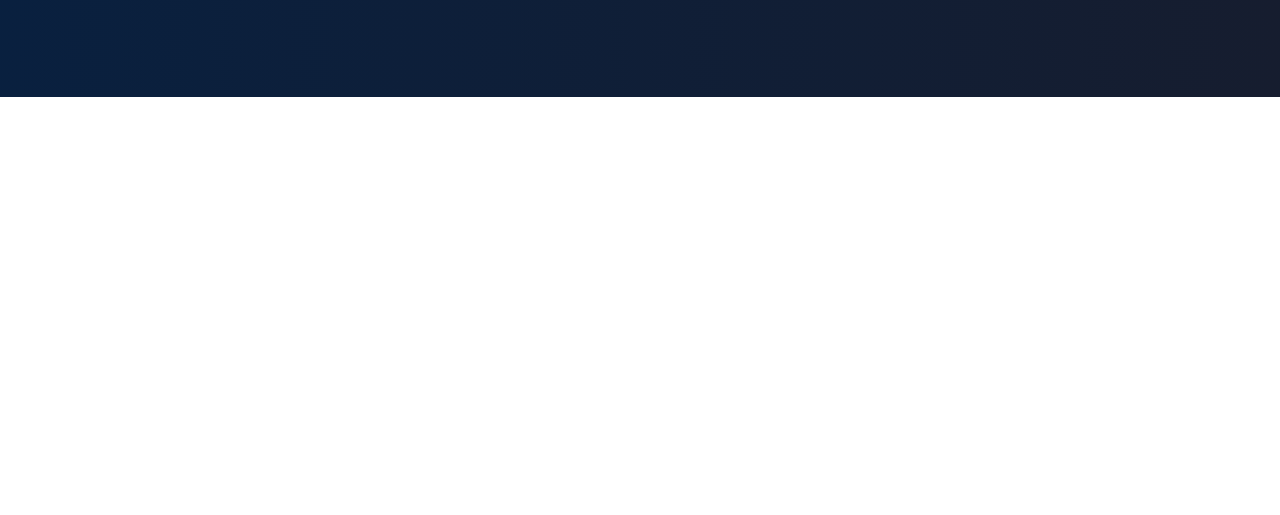
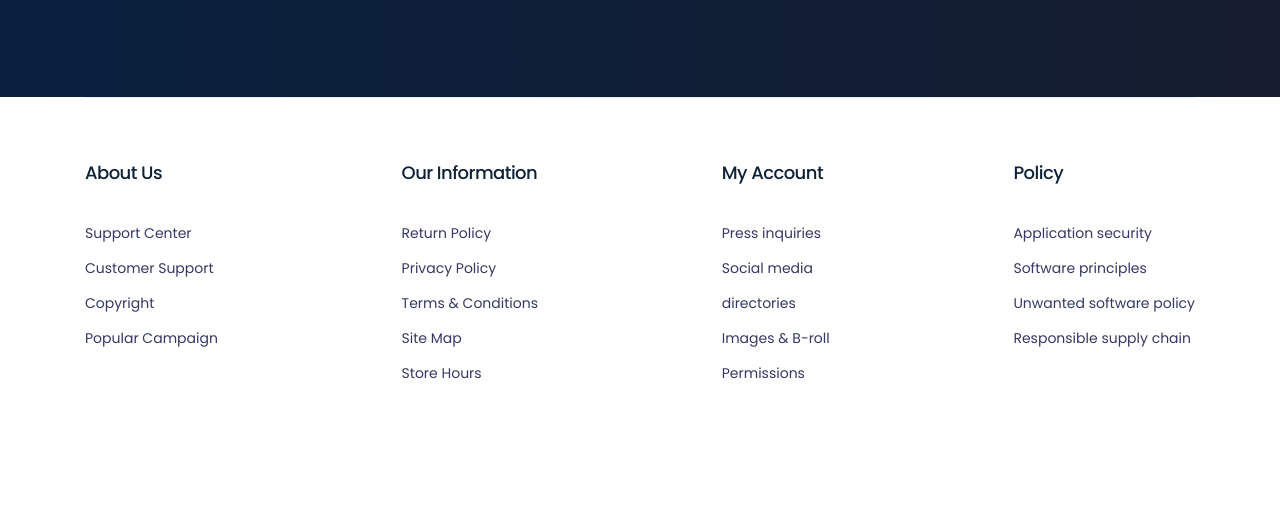
Before and after one commit to progdidi/healthy, a website: page app/index.html in a window 1280 px wide. Shown: the part 2991-3506 px from the top of the page. Before the commit the page ends 3088 px from the top, so only its background shows below. Drawn offline with Linux system fonts and the light colour scheme.

Commit message:
feat: feat footer section

```diff
--- a/app/index.html
+++ b/app/index.html
@@ -174,6 +174,43 @@
     </section>
 
 
+    <footer class="footer">
+        <div class="container">
+            <div class="footer__inner">
+                <ul class="footer-list">
+                    <h6 class="footer-list__title">About Us</h6>
+                    <li class="footer-list__item"><a href="" class="footer-list__item-link">Support Center</a></li>
+                    <li class="footer-list__item"><a href="" class="footer-list__item-link">Customer Support</a></li>
+                    <li class="footer-list__item"><a href="" class="footer-list__item-link"></a></li>
+                    <li class="footer-list__item"><a href="" class="footer-list__item-link">Copyright</a></li>
+                    <li class="footer-list__item"><a href="" class="footer-list__item-link">Popular Campaign</a></li>
+                </ul>
+                <ul class="footer-list">
+                    <h6 class="footer-list__title">Our Information</h6>
+                    <li class="footer-list__item"><a href="" class="footer-list__item-link">Return Policy </a></li>
+                    <li class="footer-list__item"><a href="" class="footer-list__item-link">Privacy Policy</a></li>
+                    <li class="footer-list__item"><a href="" class="footer-list__item-link">Terms & Conditions</a></li>
+                    <li class="footer-list__item"><a href="" class="footer-list__item-link">Site Map</a></li>
+                    <li class="footer-list__item"><a href="" class="footer-list__item-link">Store Hours</a></li>
+                </ul>
+                <ul class="footer-list">
+                    <h6 class="footer-list__title">My Account</h6>
+                    <li class="footer-list__item"><a href="" class="footer-list__item-link">Press inquiries</a></li>
+                    <li class="footer-list__item"><a href="" class="footer-list__item-link">Social media </a></li>
+                    <li class="footer-list__item"><a href="" class="footer-list__item-link">directories</a></li>
+                    <li class="footer-list__item"><a href="" class="footer-list__item-link">Images & B-roll</a></li>
+                    <li class="footer-list__item"><a href="" class="footer-list__item-link">Permissions</a></li>
+                </ul>
+                <ul class="footer-list">
+                    <h6 class="footer-list__title">Policy</h6>
+                    <li class="footer-list__item"><a href="" class="footer-list__item-link">Application security</a></li>
+                    <li class="footer-list__item"><a href="" class="footer-list__item-link">Software principles</a></li>
+                    <li class="footer-list__item"><a href="" class="footer-list__item-link">Unwanted software policy</a></li>
+                    <li class="footer-list__item"><a href="" class="footer-list__item-link">Responsible supply chain</a></li>
+                </ul>
+            </div>
+        </div>
+    </footer>
 
 
     <script src="js/main.js"></script>
--- /dev/null
+++ b/app/scss/blocks/_footer.scss
@@ -0,0 +1,28 @@
+.footer {
+    &__inner {
+        padding-top: 60px;
+        padding-bottom: 124px;
+        border-top: 1px solid #e5ecf4;;
+        display: flex;
+        align-items: flex-start;
+        justify-content: space-between;
+        .footer-list {
+            &__title {
+                margin-bottom: 28px;
+                font-weight: 500;
+                font-size: 18px;
+                line-height: 167%;
+                letter-spacing: -0.03em;
+                color: #0f2137;
+            }
+            &__item {
+                font-size: 14px;
+                line-height: 250%;
+                color: #02073e;
+                opacity: 0.8;
+            }
+        }
+    }
+
+
+}
--- a/app/scss/style.scss
+++ b/app/scss/style.scss
@@ -7,3 +7,4 @@
 @use './blocks/programs';
 @use './blocks/meal';
 @use './blocks/package';
+@use './blocks/footer';
```
Also changed, not shown: app/css/style.min.css.
